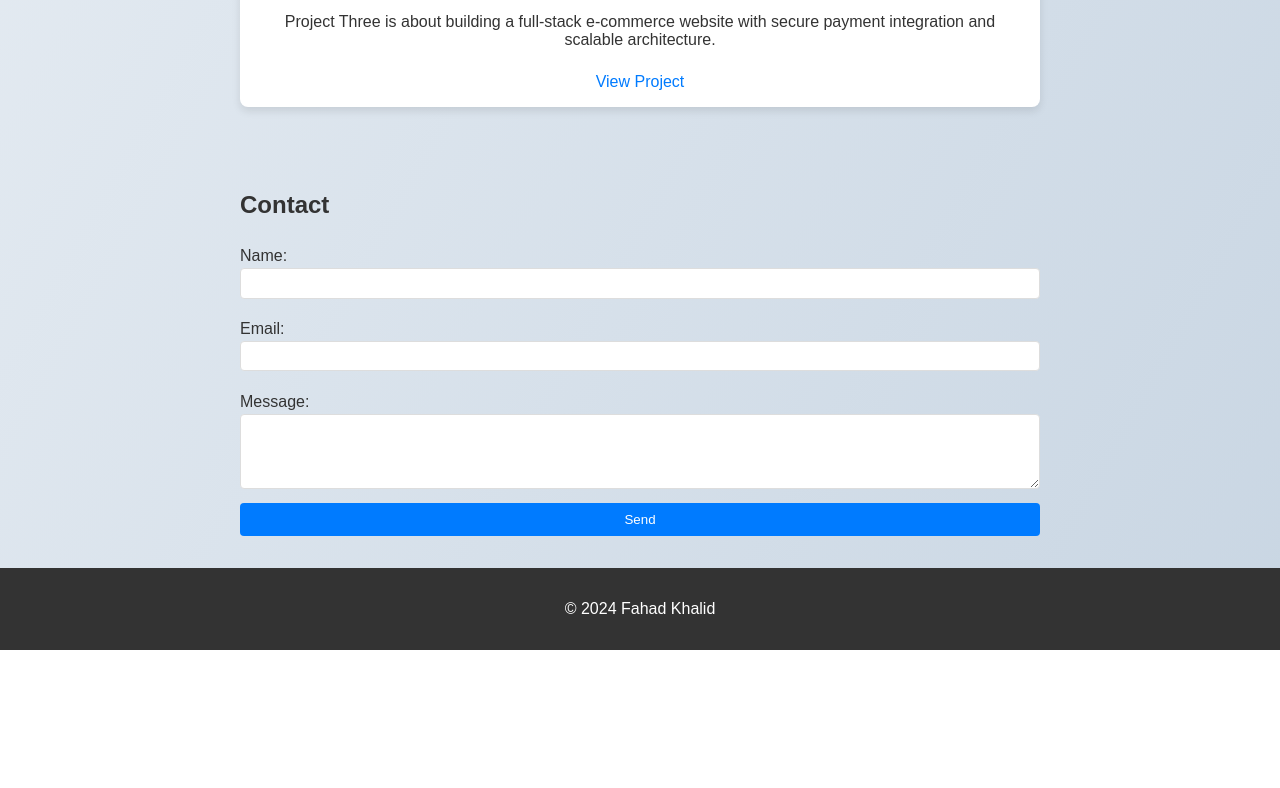
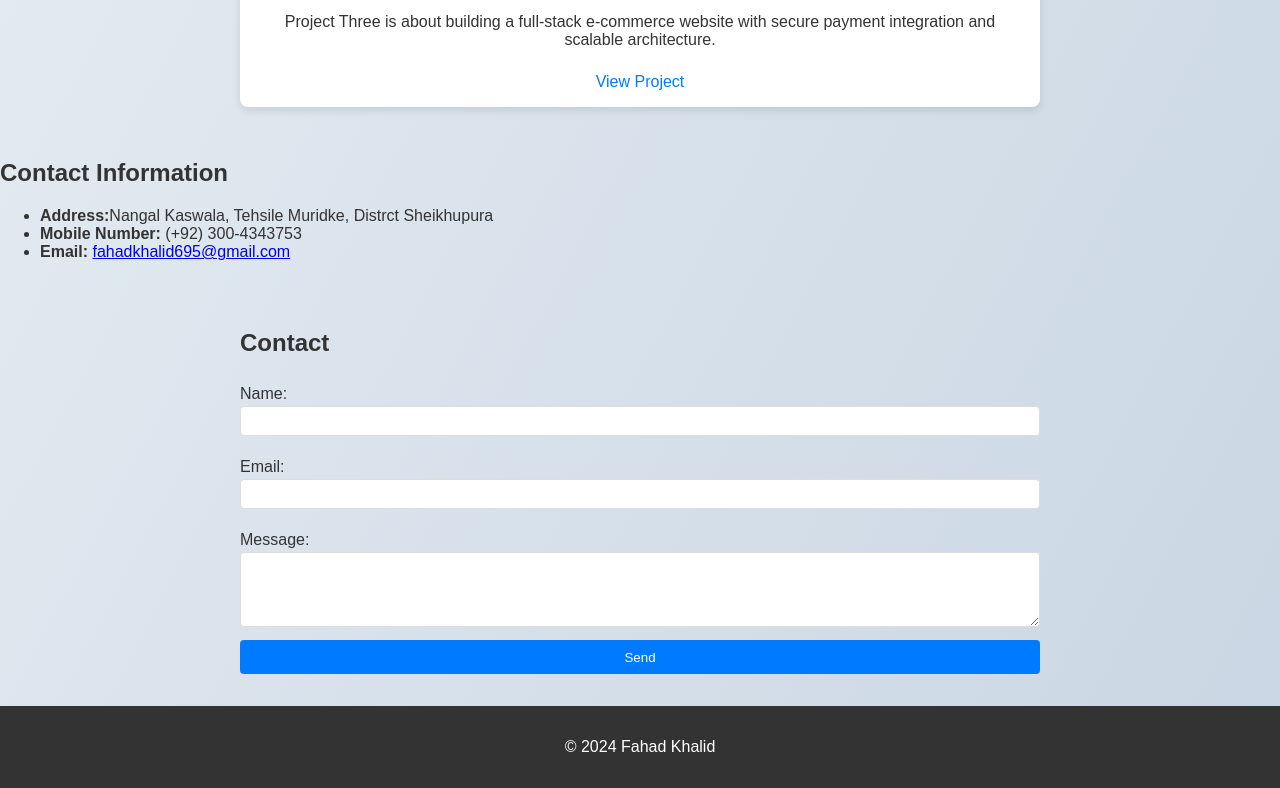
Before and after one commit to fahadkhalid695/fahad-portfolio, a plain HTML site: page index.html in a window 1280 px wide. Shown: the part 1631-2419 px from the top of the page. Before the commit the page ends 2281 px from the top, so only its background shows below. Drawn offline with Linux system fonts and the light colour scheme.

Commit message:
Update index.html

```diff
--- a/index.html
+++ b/index.html
@@ -46,6 +46,15 @@
             </div>
         </div>
     </section>
+    <div class="contact-info">
+  <h2>Contact Information</h2>
+  <ul>
+    <li><strong>Address:</strong>Nangal Kaswala, Tehsile Muridke, Distrct Sheikhupura</li>
+    <li><strong>Mobile Number:</strong> (+92) 300-4343753</li>
+    <li><strong>Email:</strong> <a href="mailto:fahadkhalid695@gmail.com">fahadkhalid695@gmail.com</a></li>
+  </ul>
+</div>
+
     <section id="contact">
         <h2>Contact</h2>
         <form action="mailto:fahadkhalid695@gmail.com" method="post" enctype="text/plain">
```
